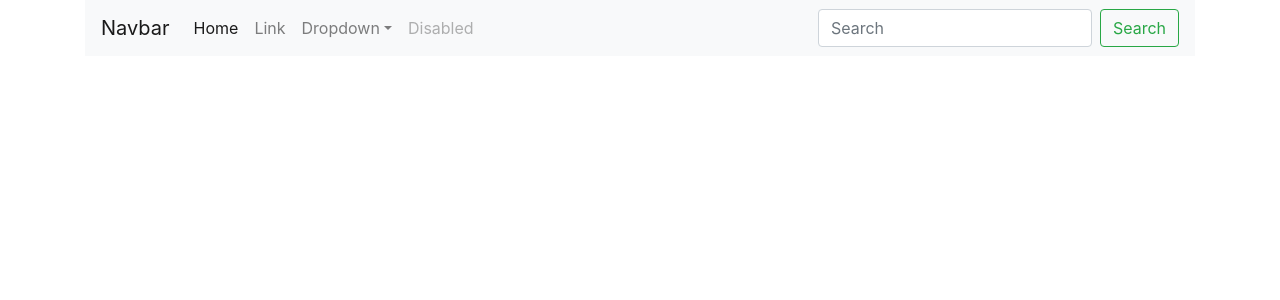
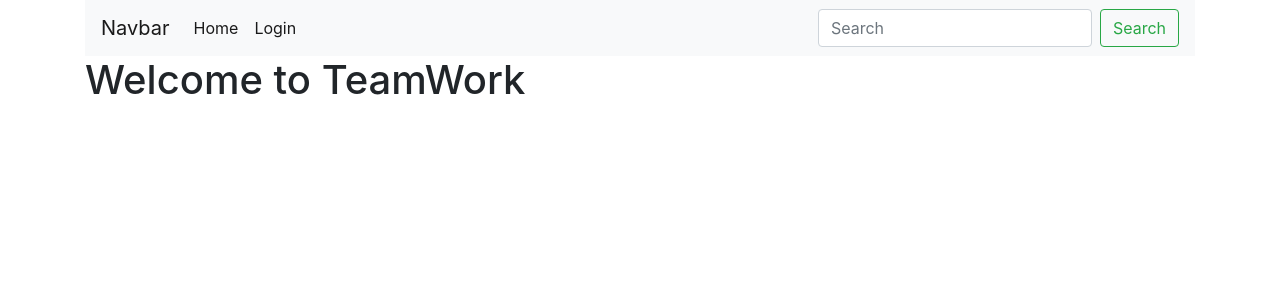
Before and after one commit to kunsal/teamwork-frontend, a React (Create React App) app: page /login in a window 1280 px wide. Shown: the top 300 px of the page. Built offline with nearby package versions, Linux system fonts and the light colour scheme.

Commit message:
chore(templating): add navbar and routing

```diff
--- a/src/App.js
+++ b/src/App.js
@@ -1,58 +1,45 @@
 import React, { Component } from 'react';
 import logo from './logo.svg';
 import './App.css';
-import Login from './components/Login';
+import Login from './components/login';
+import Feeds from './components/feeds';
+import NotFound from './components/not-found';
+import Navbar from './components/common/navbar';
 import { Route, Redirect, Switch } from 'react-router-dom';
 
 class App extends Component {
   state = {
     pages: [
+      {name: 'Home', link: '/', component: Feeds},
       {name: 'Login', link: '/login', component: Login},
     ]
   }
 
-
   render() {
     const { pages } = this.state;
     return (
-      <main className="container">
-        <nav className="navbar navbar-expand-lg navbar-light bg-light">
-          <a className="navbar-brand" href="#">Navbar</a>
-          <button className="navbar-toggler" type="button" data-toggle="collapse" data-target="#navbarSupportedContent" aria-controls="navbarSupportedContent" aria-expanded="false" aria-label="Toggle navigation">
-            <span className="navbar-toggler-icon"></span>
-          </button>
-
-          <div className="collapse navbar-collapse" id="navbarSupportedContent">
-            <ul className="navbar-nav mr-auto">
-              <li className="nav-item active">
-                <a className="nav-link" href="#">Home <span className="sr-only">(current)</span></a>
-              </li>
-              <li className="nav-item">
-                <a className="nav-link" href="#">Link</a>
-              </li>
-              <li className="nav-item dropdown">
-                <a className="nav-link dropdown-toggle" href="#" id="navbarDropdown" role="button" data-toggle="dropdown" aria-haspopup="true" aria-expanded="false">
-                  Dropdown
-                </a>
-                <div className="dropdown-menu" aria-labelledby="navbarDropdown">
-                  <a className="dropdown-item" href="#">Action</a>
-                  <a className="dropdown-item" href="#">Another action</a>
-                  <div className="dropdown-divider"></div>
-                  <a className="dropdown-item" href="#">Something else here</a>
-                </div>
-              </li>
-              <li className="nav-item">
-                <a className="nav-link disabled" href="#" tabIndex="-1" aria-disabled="true">Disabled</a>
-              </li>
-            </ul>
-            <form className="form-inline my-2 my-lg-0">
-              <input className="form-control mr-sm-2" type="search" placeholder="Search" aria-label="Search" />
-              <button className="btn btn-outline-success my-2 my-sm-0" type="submit">Search</button>
-            </form>
-          </div>
-        </nav>
-      </main>
-
+      <React.Fragment>
+        <main className="container">
+          <Navbar pages={ pages } />
+          <Switch>
+            {
+              pages.map(page => (
+                <Route path = {
+                  page.link
+                }
+                exact component = {
+                  page.component
+                }
+                key={page.link}
+                />
+              ))
+            }
+            <Route path="/not-found" component={ NotFound } />
+            <Redirect from="/" exact  to="/movies" />
+            <Redirect to="/not-found" />
+          </Switch>
+        </main>
+      </React.Fragment>
     );
   }
 }
--- /dev/null
+++ b/src/components/common/navbar.jsx
@@ -0,0 +1,31 @@
+import React from 'react';
+import { Link, NavLink } from 'react-router-dom';
+
+const Navbar = (props) => {
+  const { pages } = props;
+
+  return (
+    <nav className="navbar navbar-expand-lg navbar-light bg-light">
+      <a className="navbar-brand" href="#">Navbar</a>
+      <button className="navbar-toggler" type="button" data-toggle="collapse" data-target="#navbarSupportedContent" aria-controls="navbarSupportedContent" aria-expanded="false" aria-label="Toggle navigation">
+        <span className="navbar-toggler-icon"></span>
+      </button>
+
+      <div className="collapse navbar-collapse" id="navbarSupportedContent">
+        <ul className="navbar-nav mr-auto">
+          {pages.map(page => (
+            <li className="nav-item active">
+              <NavLink to={page.link} className="nav-link">{page.name}</NavLink>
+            </li>
+          ))}
+        </ul>
+        <form className="form-inline my-2 my-lg-0">
+          <input className="form-control mr-sm-2" type="search" placeholder="Search" aria-label="Search" />
+          <button className="btn btn-outline-success my-2 my-sm-0" type="submit">Search</button>
+        </form>
+      </div>
+    </nav>
+  );
+}
+
+export default Navbar;
--- /dev/null
+++ b/src/components/feeds.jsx
@@ -0,0 +1,43 @@
+import React, { Component } from 'react';
+
+class Feeds extends Component {
+  state = {  }
+  render() {
+    return (
+      <div className="row">
+          <div className="col-md-4">
+            <div className="card" style={{width: '100%'}}>
+            <img src="..." className="card-img-top" alt="..." />
+            <div className="card-body">
+              <h5 className="card-title">Card title</h5>
+              <p className="card-text">Some quick example text to build on the card title and make up the bulk of the card's content.</p>
+              <a href="#" className="btn btn-primary">Go somewhere</a>
+            </div>
+            </div>
+          </div>
+          <div className="col-md-4">
+            <div className="card" style={{width: '100%'}}>
+            <img src="..." className="card-img-top" alt="..." />
+            <div className="card-body">
+              <h5 className="card-title">Card title</h5>
+              <p className="card-text">Some quick example text to build on the card title and make up the bulk of the card's content.</p>
+              <a href="#" className="btn btn-primary">Go somewhere</a>
+            </div>
+            </div>
+          </div>
+          <div className="col-md-4">
+            <div className="card" style={{width: '100%'}}>
+            <img src="..." className="card-img-top" alt="..." />
+            <div className="card-body">
+              <h5 className="card-title">Card title</h5>
+              <p className="card-text">Some quick example text to build on the card title and make up the bulk of the card's content.</p>
+              <a href="#" className="btn btn-primary">Go somewhere</a>
+            </div>
+            </div>
+          </div>
+        </div>
+     );
+  }
+}
+
+export default Feeds;
--- /dev/null
+++ b/src/components/not-found.jsx
@@ -0,0 +1,9 @@
+import React, { Component } from 'react';
+
+export default class NotFound extends Component {
+  render() {
+    return (
+      <h1>Not Found</h1>
+    );
+  }
+}
--- a/src/index.js
+++ b/src/index.js
@@ -5,8 +5,9 @@ import App from './App';
 import * as serviceWorker from './serviceWorker';
 import 'bootstrap/dist/css/bootstrap.css';
 import 'font-awesome/css/font-awesome.css';
+import { BrowserRouter } from 'react-router-dom';
 
-ReactDOM.render(<App />, document.getElementById('root'));
+ReactDOM.render(<BrowserRouter><App /></BrowserRouter>, document.getElementById('root'));
 
 // If you want your app to work offline and load faster, you can change
 // unregister() to register() below. Note this comes with some pitfalls.
```
Also changed, not shown: .travis.yml, 2 other files (tests, documents, lock files or other folders).
